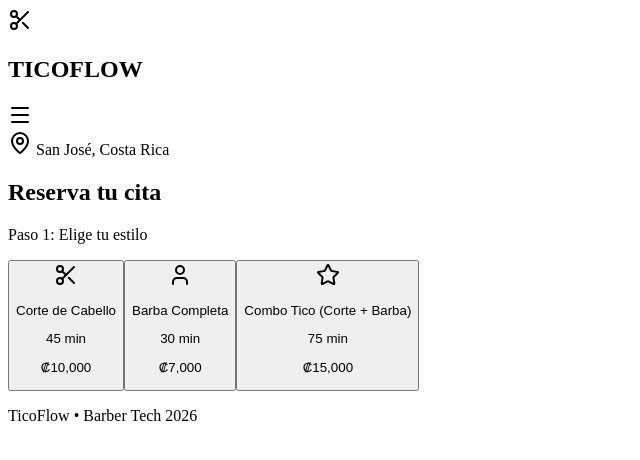
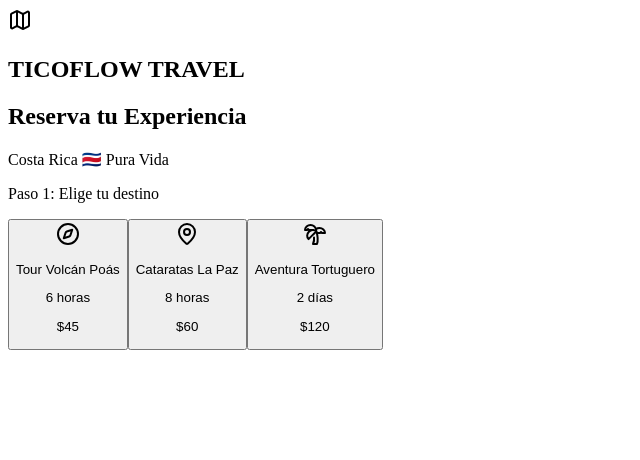
Before and after one commit to spineda777/Ticoflow, a Next.js app: page / in a window 1280 px wide. Shown: the top 460 px of the page, without its empty margins (0-640 px from the left). Built offline with nearby package versions, Linux system fonts and the light colour scheme.

Commit message:
Update page.js

```diff
--- a/app/page.js
+++ b/app/page.js
@@ -2,149 +2,96 @@
 
 import React, { useState } from 'react';
 import {
+  MapPin,
+  Palmtree,
+  Map,
+  Users,
   Calendar,
-  Clock,
-  User,
-  Phone,
   CheckCircle,
   ChevronRight,
-  Menu,
-  Scissors,
-  Star,
-  MapPin
+  Compass
 } from 'lucide-react';
 
-export default function TicoFlow() {
+export default function TicoFlowTurismo() {
   const [step, setStep] = useState(1);
-  const [selectedService, setSelectedService] = useState(null);
-  const [selectedTime, setSelectedTime] = useState(null);
+  const [selectedTour, setSelectedTour] = useState(null);
 
-  const services = [
-    { id: 1, name: "Corte de Cabello", price: "₡10,000", duration: "45 min", icon: <Scissors className="w-5 h-5" /> },
-    { id: 2, name: "Barba Completa", price: "₡7,000", duration: "30 min", icon: <User className="w-5 h-5" /> },
-    { id: 3, name: "Combo Tico (Corte + Barba)", price: "₡15,000", duration: "75 min", icon: <Star className="w-5 h-5" /> }
+  const tours = [
+    { id: 1, name: "Tour Volcán Poás", price: "$45", duration: "6 horas", icon: <Compass className="w-5 h-5" /> },
+    { id: 2, name: "Cataratas La Paz", price: "$60", duration: "8 horas", icon: <MapPin className="w-5 h-5" /> },
+    { id: 3, name: "Aventura Tortuguero", price: "$120", duration: "2 días", icon: <Palmtree className="w-5 h-5" /> }
   ];
 
-  const times = ["09:00 AM", "10:30 AM", "01:00 PM", "02:30 PM", "04:00 PM"];
-
   return (
-    <div className="min-h-screen bg-slate-50 font-sans text-slate-900">
-      {/* Navbar */}
-      <nav className="bg-white/80 backdrop-blur-md border-b px-6 py-4 flex justify-between items-center sticky top-0 z-50">
+    <div className="min-h-screen bg-sky-50 font-sans text-slate-900">
+      <nav className="bg-white border-b px-6 py-4 flex justify-between items-center sticky top-0 z-50">
         <div className="flex items-center gap-2">
-          <div className="w-8 h-8 bg-blue-600 rounded-lg flex items-center justify-center">
-            <Scissors className="text-white w-5 h-5" />
+          <div className="w-8 h-8 bg-green-600 rounded-lg flex items-center justify-center">
+            <Map className="text-white w-5 h-5" />
           </div>
-          <h1 className="text-xl font-black text-slate-800 tracking-tighter">TICOFLOW</h1>
+          <h1 className="text-xl font-black text-slate-800 tracking-tight">TICOFLOW <span className="text-green-600">TRAVEL</span></h1>
         </div>
-        <Menu className="text-slate-400 cursor-pointer" />
       </nav>
 
       <main className="max-w-md mx-auto px-4 py-8">
-        {/* Header con ubicación */}
-        <div className="mb-8 flex flex-col items-center">
-          <div className="flex items-center gap-1 text-blue-600 text-xs font-bold uppercase tracking-widest mb-2">
-            <MapPin className="w-3 h-3" /> San José, Costa Rica
-          </div>
-          <h2 className="text-3xl font-extrabold text-slate-900">Reserva tu cita</h2>
-        </div>
+        <header className="mb-8 text-center">
+          <h2 className="text-3xl font-extrabold text-slate-900">Reserva tu Experiencia</h2>
+          <p className="text-slate-500 mt-2 font-medium">Costa Rica 🇨🇷 Pura Vida</p>
+        </header>
 
-        <div className="bg-white rounded-[2.5rem] shadow-2xl shadow-blue-100 border border-slate-100 overflow-hidden">
-          {/* PASO 1: SERVICIOS */}
+        <div className="bg-white rounded-[2rem] shadow-2xl shadow-sky-200 border border-white overflow-hidden">
           {step === 1 && (
             <div className="p-8 space-y-4">
-              <p className="text-slate-400 font-bold text-xs uppercase tracking-widest mb-6">Paso 1: Elige tu estilo</p>
-              {services.map((s) => (
+              <p className="text-green-600 font-bold text-xs uppercase tracking-widest mb-4">Paso 1: Elige tu destino</p>
+              {tours.map((t) => (
                 <button
-                  key={s.id}
-                  onClick={() => { setSelectedService(s); setStep(2); }}
-                  className="w-full text-left p-5 rounded-2xl border-2 border-slate-50 hover:border-blue-500 hover:bg-blue-50/50 transition-all flex justify-between items-center group shadow-sm hover:shadow-md"
+                  key={t.id}
+                  onClick={() => { setSelectedTour(t); setStep(2); }}
+                  className="w-full text-left p-5 rounded-2xl border-2 border-slate-50 hover:border-green-500 hover:bg-green-50 transition-all flex justify-between items-center group shadow-sm"
                 >
                   <div className="flex items-center gap-4">
-                    <div className="p-3 bg-slate-50 rounded-xl group-hover:bg-blue-100 group-hover:text-blue-600 transition-colors">
-                      {s.icon}
+                    <div className="p-3 bg-slate-50 rounded-xl group-hover:bg-green-100 group-hover:text-green-600">
+                      {t.icon}
                     </div>
                     <div>
-                      <p className="font-bold text-slate-800 text-lg">{s.name}</p>
-                      <p className="text-xs text-slate-400 font-medium">{s.duration}</p>
+                      <p className="font-bold text-slate-800 text-lg">{t.name}</p>
+                      <p className="text-xs text-slate-400 font-medium">{t.duration}</p>
                     </div>
                   </div>
-                  <p className="font-black text-blue-600 text-lg">{s.price}</p>
+                  <p className="font-black text-green-700 text-lg">{t.price}</p>
                 </button>
               ))}
             </div>
           )}
 
-          {/* PASO 2: HORARIOS */}
           {step === 2 && (
-            <div className="p-8 space-y-4">
-              <button onClick={() => setStep(1)} className="text-sm text-blue-600 font-bold flex items-center gap-1 hover:gap-2 transition-all">
-                ← Volver a servicios
-              </button>
-              <h3 className="font-extrabold text-2xl text-slate-800 mt-4 mb-6">Selecciona la hora</h3>
-              <div className="grid grid-cols-2 gap-3">
-                {times.map((t) => (
-                  <button
-                    key={t}
-                    onClick={() => { setSelectedTime(t); setStep(3); }}
-                    className="p-4 rounded-2xl border-2 border-slate-50 font-bold text-slate-600 hover:bg-blue-600 hover:text-white hover:border-blue-600 transition-all text-center shadow-sm"
-                  >
-                    {t}
-                  </button>
-                ))}
-              </div>
-            </div>
-          )}
-
-          {/* PASO 3: CONFIRMACIÓN */}
-          {step === 3 && (
             <div className="p-8 space-y-6">
-              <button onClick={() => setStep(2)} className="text-sm text-blue-600 font-bold">← Cambiar hora</button>
-              <h3 className="font-extrabold text-2xl text-slate-800">Casi listo</h3>
+              <button onClick={() => setStep(1)} className="text-sm text-green-600 font-bold">← Volver a tours</button>
+              <h3 className="font-extrabold text-2xl text-slate-800">Tus datos</h3>
               <div className="space-y-4">
-                <div className="bg-slate-50 p-4 rounded-2xl border border-slate-100">
-                  <p className="text-xs font-bold text-slate-400 uppercase tracking-widest">Resumen:</p>
-                  <p className="font-bold text-slate-700">{selectedService?.name} • {selectedTime}</p>
-                </div>
-                <input type="text" placeholder="Tu nombre completo" className="w-full px-6 py-4 bg-slate-50 border-none rounded-2xl focus:ring-2 focus:ring-blue-500 outline-none font-medium text-slate-800 placeholder:text-slate-300" />
-                <input type="tel" placeholder="WhatsApp (8888-8888)" className="w-full px-6 py-4 bg-slate-50 border-none rounded-2xl focus:ring-2 focus:ring-blue-500 outline-none font-medium text-slate-800 placeholder:text-slate-300" />
+                <input type="text" placeholder="Nombre completo" className="w-full px-6 py-4 bg-slate-50 border-none rounded-2xl outline-none font-medium focus:ring-2 focus:ring-green-500" />
+                <input type="email" placeholder="Correo electrónico" className="w-full px-6 py-4 bg-slate-50 border-none rounded-2xl outline-none font-medium focus:ring-2 focus:ring-green-500" />
                 <button
-                  onClick={() => setStep(4)}
-                  className="w-full bg-blue-600 text-white py-5 rounded-2xl font-black text-lg hover:bg-blue-700 shadow-xl shadow-blue-200 transition-all active:scale-95 flex items-center justify-center gap-2"
+                  onClick={() => setStep(3)}
+                  className="w-full bg-green-600 text-white py-5 rounded-2xl font-black text-lg hover:bg-green-700 shadow-xl shadow-green-100 flex items-center justify-center gap-2"
                 >
-                  Confirmar Reserva <ChevronRight className="w-5 h-5" />
+                  Reservar Ahora <ChevronRight className="w-5 h-5" />
                 </button>
               </div>
             </div>
           )}
 
-          {/* PASO 4: ÉXITO */}
-          {step === 4 && (
-            <div className="p-12 text-center space-y-6 bg-white">
-              <div className="relative">
-                <div className="w-24 h-24 bg-green-100 rounded-full flex items-center justify-center mx-auto animate-bounce">
-                  <CheckCircle className="text-green-600 w-12 h-12" />
-                </div>
+          {step === 3 && (
+            <div className="p-12 text-center space-y-6">
+              <div className="w-20 h-20 bg-green-100 rounded-full flex items-center justify-center mx-auto">
+                <CheckCircle className="text-green-600 w-10 h-10" />
               </div>
-              <div className="space-y-2">
-                <h3 className="text-3xl font-black text-slate-900">¡Reservado!</h3>
-                <p className="text-slate-500 leading-relaxed">
-                  Te esperamos para tu <strong>{selectedService?.name}</strong>. Se ha enviado un recordatorio a tu WhatsApp.
-                </p>
-              </div>
-              <button
-                onClick={() => setStep(1)}
-                className="w-full py-4 bg-slate-100 text-slate-600 rounded-2xl font-bold hover:bg-slate-200 transition-colors"
-              >
-                Volver al inicio
-              </button>
+              <h3 className="text-3xl font-black text-slate-900">¡Recibido!</h3>
+              <p className="text-slate-500">Nos pondremos en contacto para confirmar tu aventura en el <strong>{selectedTour?.name}</strong>.</p>
+              <button onClick={() => setStep(1)} className="text-green-600 font-bold hover:underline">Ver otros tours</button>
             </div>
           )}
         </div>
-
-        <p className="text-center mt-12 text-slate-400 text-[10px] font-black tracking-[0.3em] uppercase">
-          TicoFlow • Barber Tech 2026
-        </p>
       </main>
     </div>
   );
```
